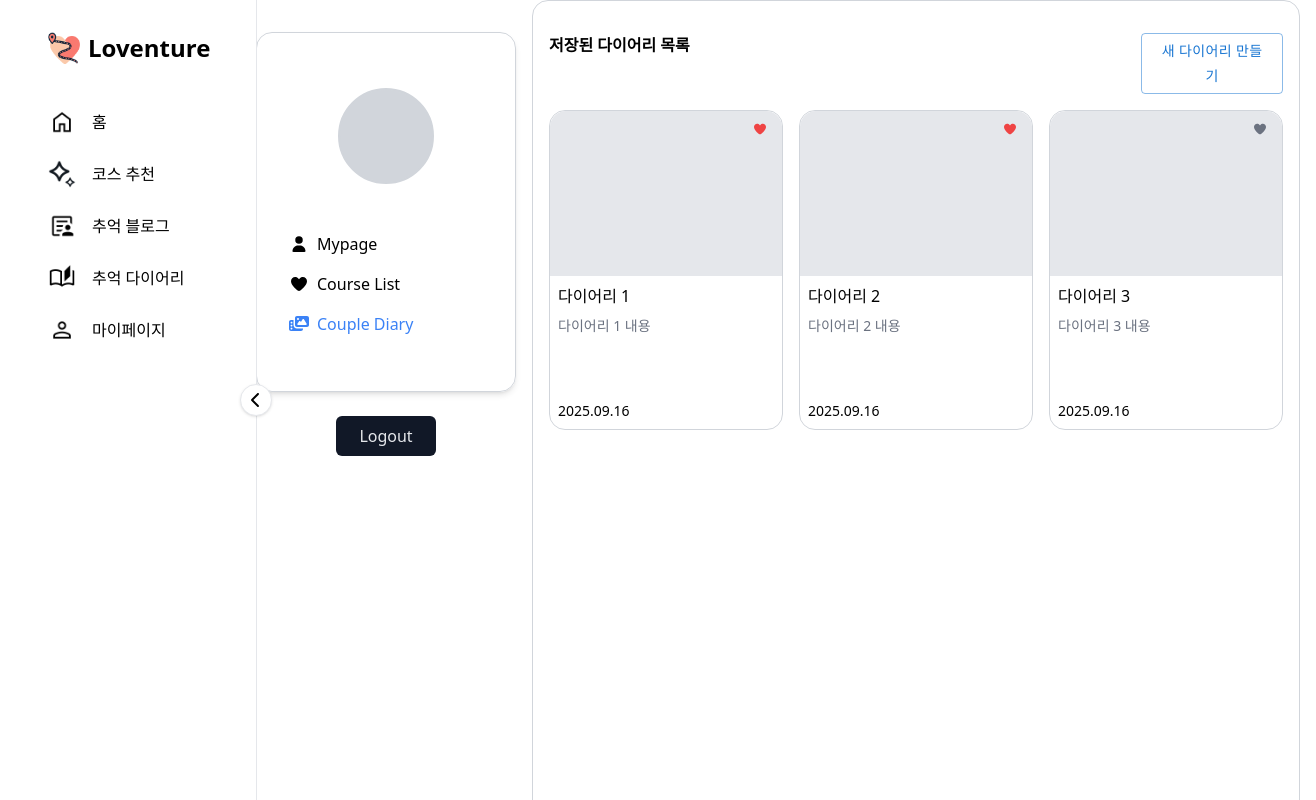
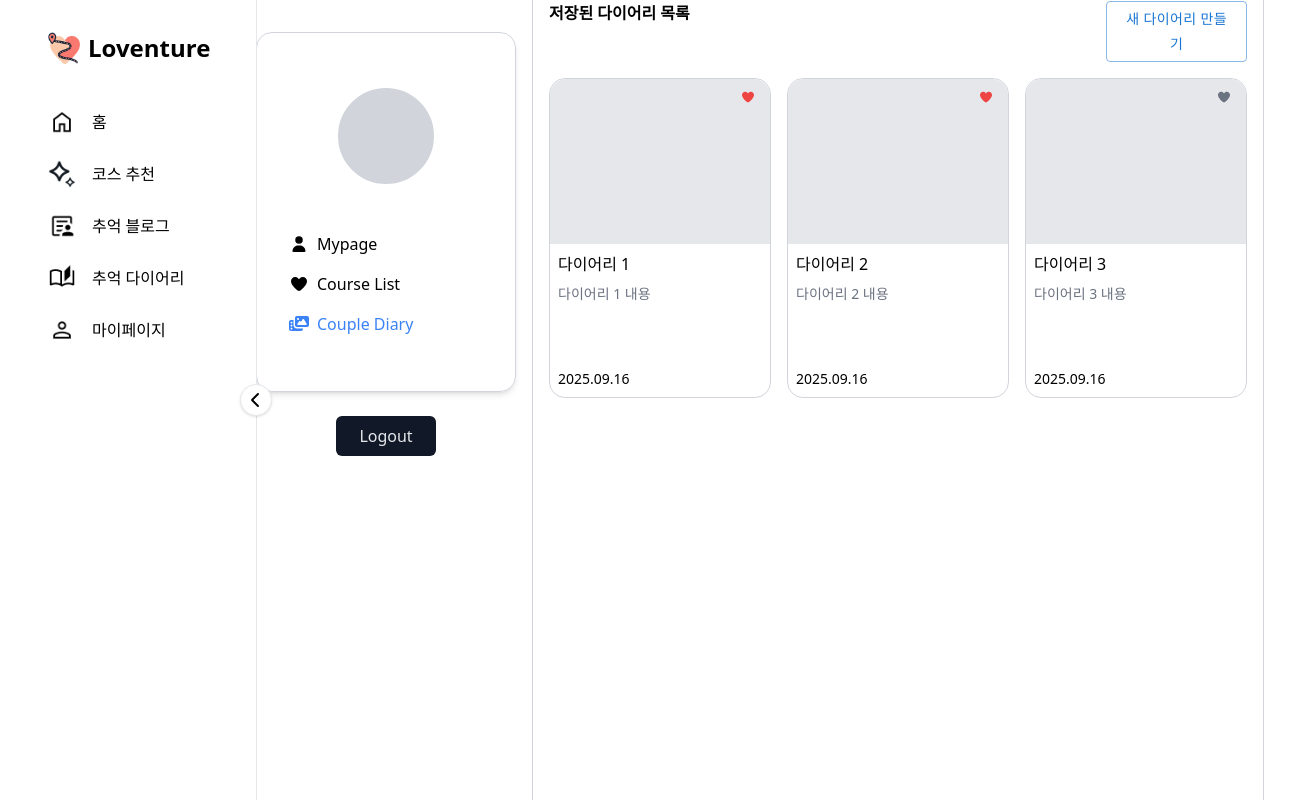
Before and after one commit to PitterPetter/PitterPetter_FE, a React (Vite) app: page /diary in a window 1280 px wide. Shown: the top 800 px of the page, 1316 px wide, since content can reach past the window. Built offline with nearby package versions, Linux system fonts and the light colour scheme; no server answers.

Commit message:
style: adjust diary list layout to fix UI break in DiaryListPage - PIT-376

```diff
--- a/src/pages/DiaryPage/DiaryListPage.tsx
+++ b/src/pages/DiaryPage/DiaryListPage.tsx
@@ -31,7 +31,7 @@ const mockData = [
 export const DiaryListPage = () => {
   const navigate = useNavigate();
   return (
-    <div className="w-[800px] h-[calc(100vh-64px)]">
+    <div className="w-full max-w-[800px] h-[100vh]">
       <div className="flex flex-col gap-4 p-4 pt-0">
         <div className="h-full border-gray-300 border rounded-2xl p-4 pb-6">
           <div className="flex gap-2 justify-between py-4">
```
